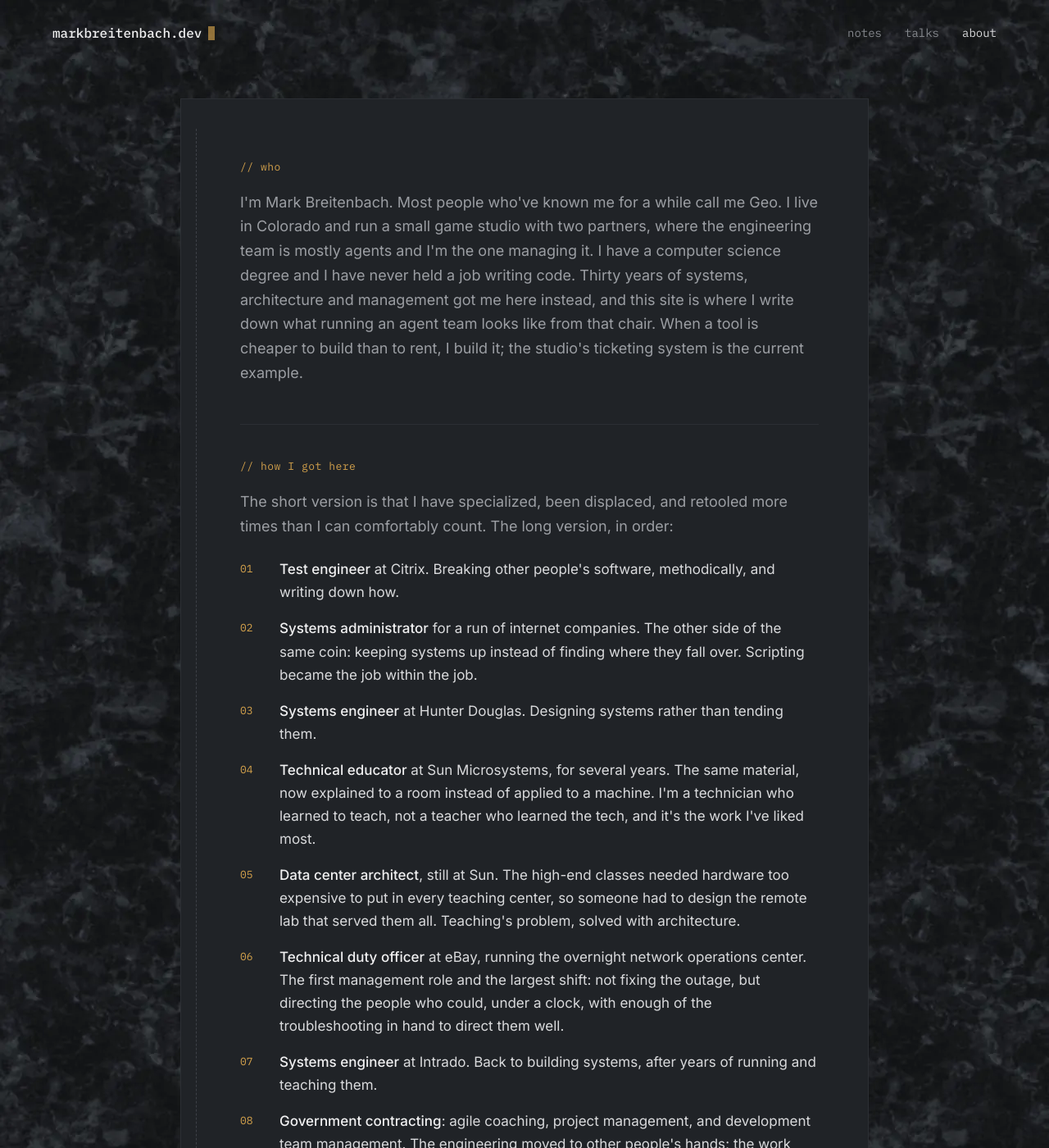
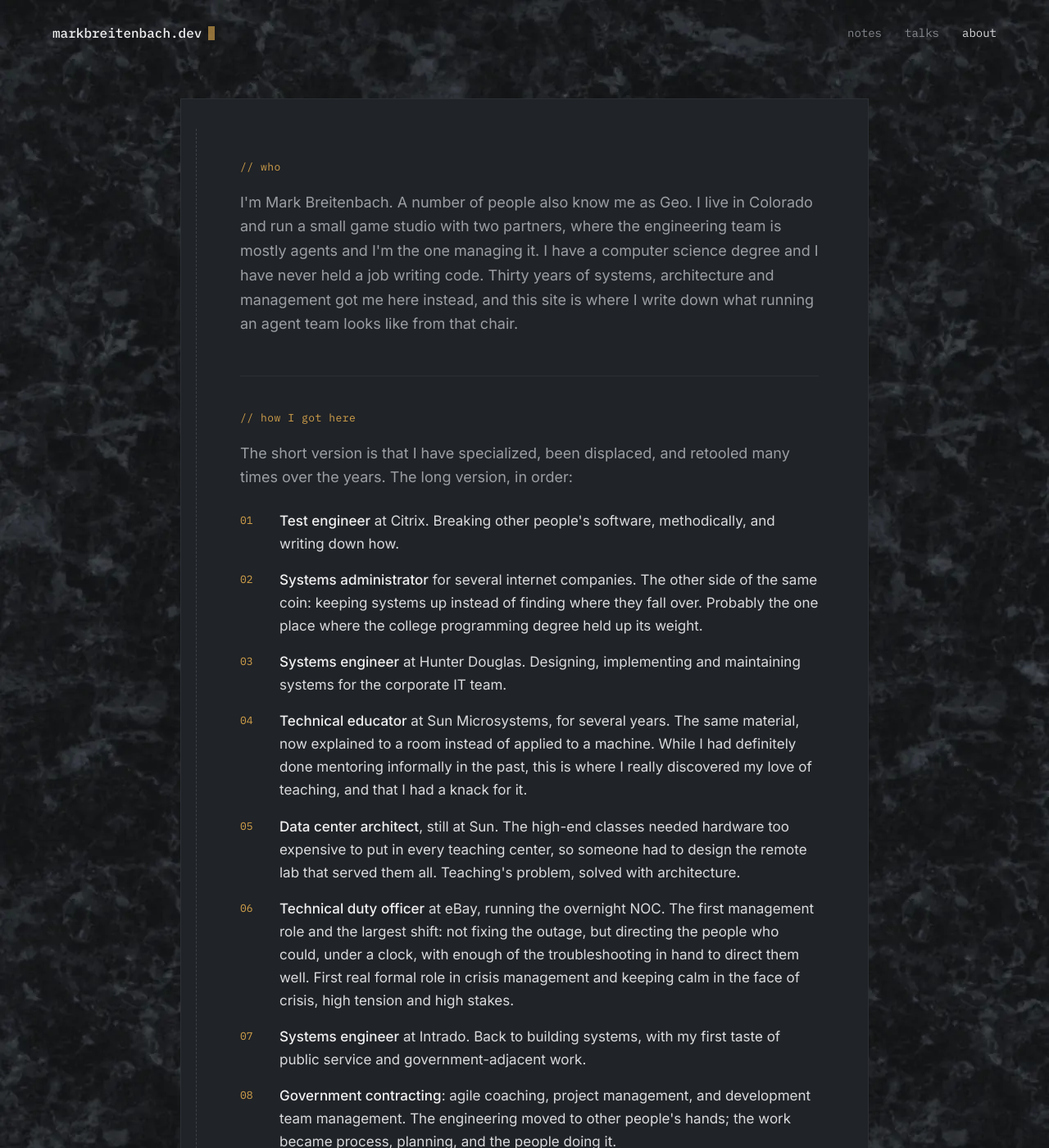
Before and after one commit to Zhinjio/markbreitenbach.dev, a Jekyll site: the page built from about.html, in a window 1280 px wide and 1400 px high. Shown: the whole window at 82% size. Built offline with Jekyll 4.4.1, drawn with Linux system fonts in a browser that asks for light colours; some of the changed text lies outside the part shown.

Commit message:
Edit on about page

```diff
--- a/about.html
+++ b/about.html
@@ -4,29 +4,29 @@ title: About
 permalink: /about/
 ---
 <span class="label">// who</span>
-<p class="intro" style="margin-top: 16px">I'm Mark Breitenbach. Most people who've known me for a while call me Geo. I live in Colorado and run a small game studio with two partners, where the engineering team is mostly agents and I'm the one managing it. I have a computer science degree and I have never held a job writing code. Thirty years of systems, architecture and management got me here instead, and this site is where I write down what running an agent team looks like from that chair. When a tool is cheaper to build than to rent, I build it; the studio's ticketing system is the current example.</p>
+<p class="intro" style="margin-top: 16px">I'm Mark Breitenbach. A number of people also know me as Geo. I live in Colorado and run a small game studio with two partners, where the engineering team is mostly agents and I'm the one managing it. I have a computer science degree and I have never held a job writing code. Thirty years of systems, architecture and management got me here instead, and this site is where I write down what running an agent team looks like from that chair.</p>
 
 <hr class="rule">
 
 <span class="label">// how I got here</span>
-<p class="intro" style="margin-top: 16px">The short version is that I have specialized, been displaced, and retooled more times than I can comfortably count. The long version, in order:</p>
+<p class="intro" style="margin-top: 16px">The short version is that I have specialized, been displaced, and retooled many times over the years. The long version, in order:</p>
 
 <ol class="eras">
   <li><strong>Test engineer</strong> at Citrix. Breaking other people's software, methodically, and writing down how.</li>
-  <li><strong>Systems administrator</strong> for a run of internet companies. The other side of the same coin: keeping systems up instead of finding where they fall over. Scripting became the job within the job.</li>
-  <li><strong>Systems engineer</strong> at Hunter Douglas. Designing systems rather than tending them.</li>
-  <li><strong>Technical educator</strong> at Sun Microsystems, for several years. The same material, now explained to a room instead of applied to a machine. I'm a technician who learned to teach, not a teacher who learned the tech, and it's the work I've liked most.</li>
+  <li><strong>Systems administrator</strong> for several internet companies. The other side of the same coin: keeping systems up instead of finding where they fall over. Probably the one place where the college programming degree held up its weight.</li>
+  <li><strong>Systems engineer</strong> at Hunter Douglas. Designing, implementing and maintaining systems for the corporate IT team.</li>
+  <li><strong>Technical educator</strong> at Sun Microsystems, for several years. The same material, now explained to a room instead of applied to a machine. While I had definitely done mentoring informally in the past, this is where I really discovered my love of teaching, and that I had a knack for it.</li>
   <li><strong>Data center architect</strong>, still at Sun. The high-end classes needed hardware too expensive to put in every teaching center, so someone had to design the remote lab that served them all. Teaching's problem, solved with architecture.</li>
-  <li><strong>Technical duty officer</strong> at eBay, running the overnight network operations center. The first management role and the largest shift: not fixing the outage, but directing the people who could, under a clock, with enough of the troubleshooting in hand to direct them well.</li>
-  <li><strong>Systems engineer</strong> at Intrado. Back to building systems, after years of running and teaching them.</li>
+  <li><strong>Technical duty officer</strong> at eBay, running the overnight NOC. The first management role and the largest shift: not fixing the outage, but directing the people who could, under a clock, with enough of the troubleshooting in hand to direct them well. First real formal role in crisis management and keeping calm in the face of crisis, high tension and high stakes.</li>
+  <li><strong>Systems engineer</strong> at Intrado. Back to building systems, with my first taste of public service and government-adjacent work.</li>
   <li><strong>Government contracting</strong>: agile coaching, project management, and development team management. The engineering moved to other people's hands; the work became process, planning, and the people doing it.</li>
-  <li><strong>Now</strong>: a game studio, an engineering team made of agents, and the decision to learn this properly rather than coast. Every previous reinvention replaced the skill. This one is the first that moves toward what I was always doing: deciding what to build, how to structure it so a team can work on it, what "done" means, and when to overrule the default.</li>
+  <li><strong>Now</strong>: a game studio, an engineering team made of agents, and the decision to skill up in the adge of AI. Every previous reinvention replaced the skill. This one is the first that moves toward what I was always doing: deciding what to build, how to structure it so a team can work on it, and what "done" means.</li>
 </ol>
 
 <hr class="rule">
 
 <span class="label">// what I'm for</span>
-<p class="intro" style="margin-top: 16px">Teaching, mostly. Running teams where the roles stay the same whoever fills them, human or agent. I'm available for talks and workshops on running agent teams, and for the right role. If what's here is useful to you, the mail link below works.</p>
+<p class="intro" style="margin-top: 16px">Hopefully helping the next generation of technicians navigate a hyper-volatile landscape. Running mixed teams of humans and agents. I'm available for talks and workshops on running agent teams, and for the right role. If what's here is useful to you, the mail link below works.</p>
 
 <hr class="rule">
 
```
